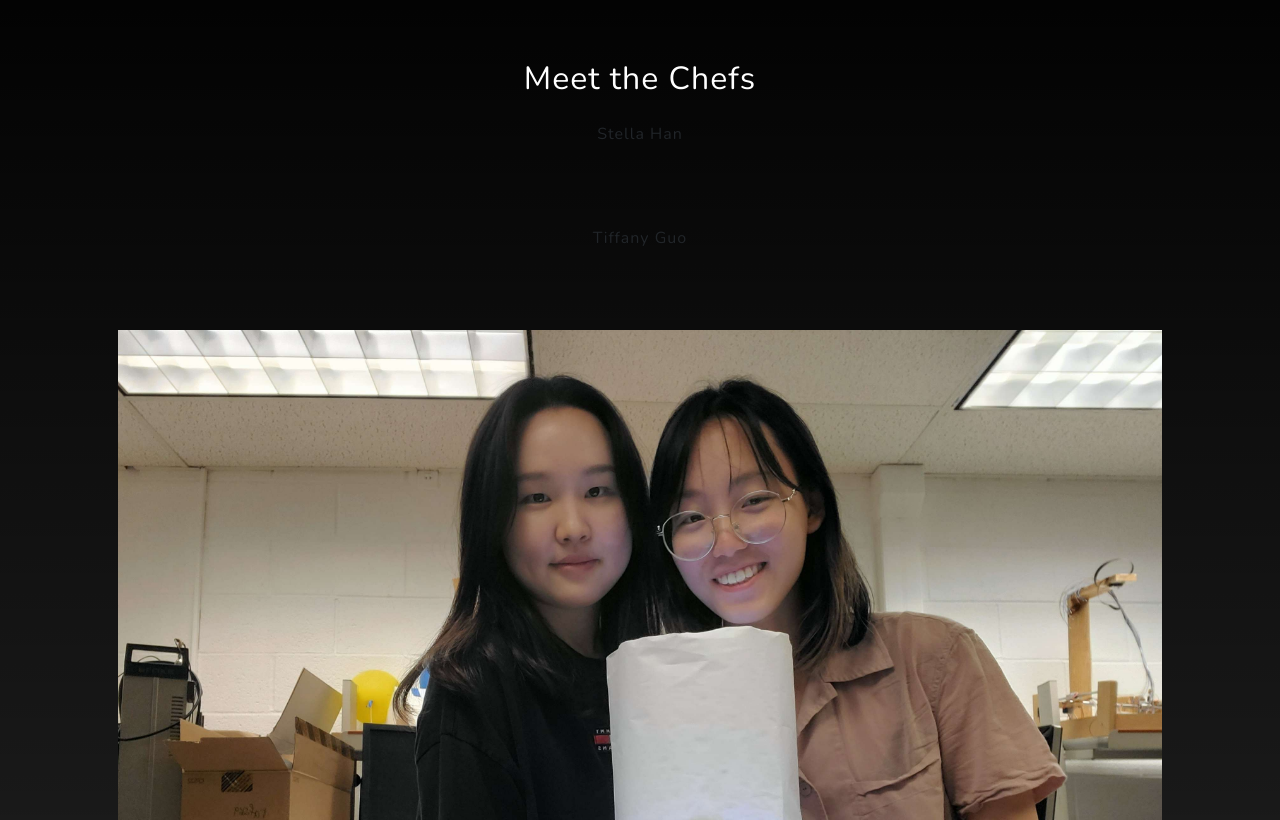
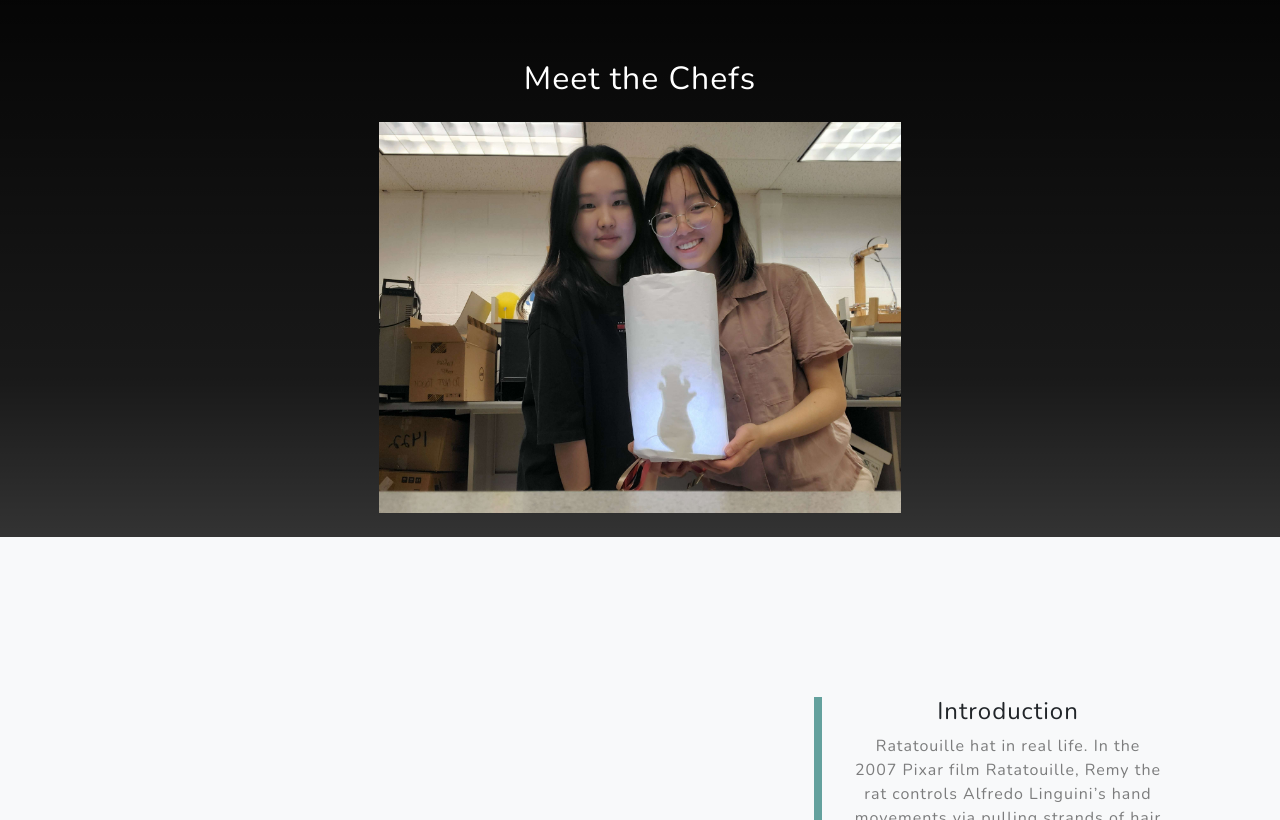
Before and after one commit to tiffanyguo8/ECE5725, a plain HTML site: page index.html in a window 1280 px wide. Shown: the part 900-1720 px from the top of the page. Drawn offline with nearby package versions, Linux system fonts and the light colour scheme.

Commit message:
Update index.html

```diff
--- a/index.html
+++ b/index.html
@@ -54,12 +54,11 @@
                 <div class="row gx-4 gx-lg-5 justify-content-center">
                     <div class="col-lg-8">
                         <h2 class="text-white mb-4">Meet the Chefs</h2>
-                        <p class="chef1">Stella Han</p>
-                        <p class="chef2">Tiffany Guo</p>
                     </div>
                 </div>
                 <!--img class="img-fluid" src="assets/img/ipad.png" alt="..." /-->
-                <img class="img-fluid" src="assets/img/ratatouille_team.jpg" alt="..." />
+                <img class="img-fluid" src="assets/img/ratatouille_team.jpg" alt="Fake chefs" width=50% height=auto />
+                <br><br>
             </div>
         </section>
         <!-- Projects-->
```
